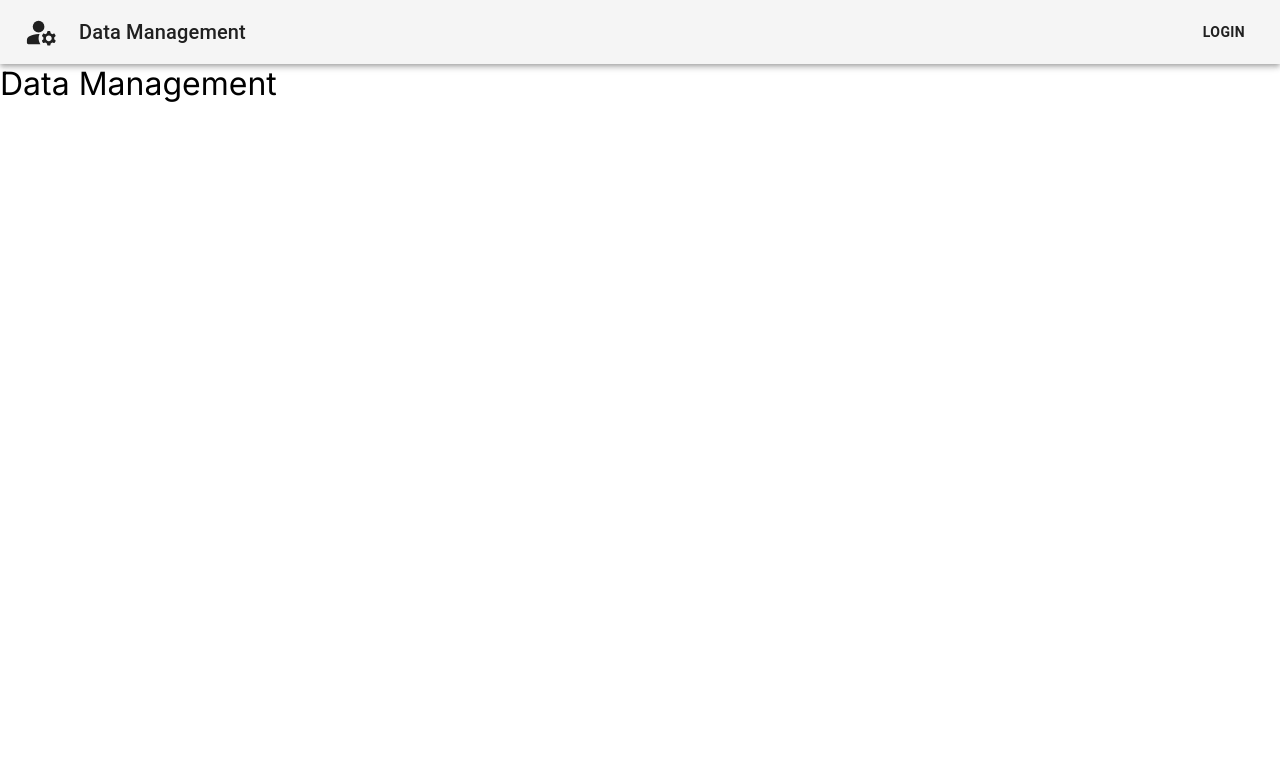
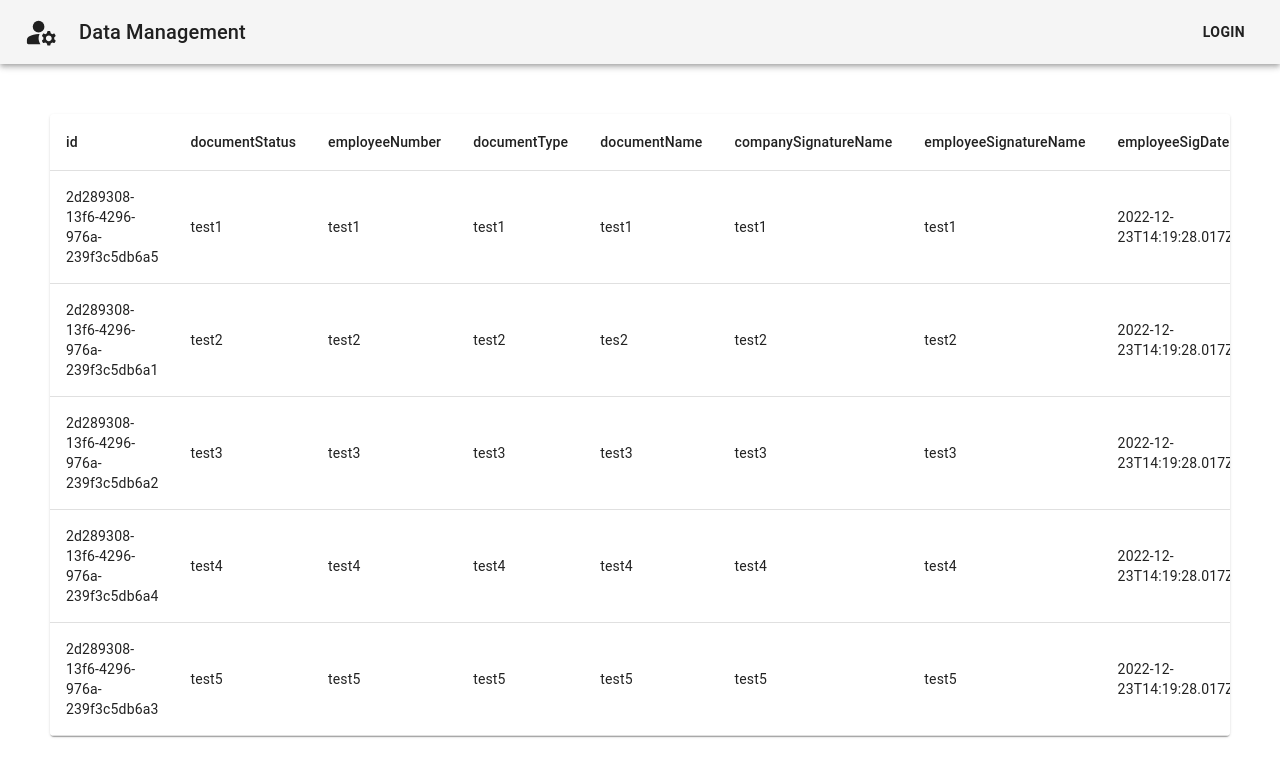
Before and after one commit to Hire-Hoffee/Data-Management, a Next.js app: page / in a window 1280 px wide. Shown: the top 776 px of the page. Built offline with nearby package versions, Linux system fonts and the light colour scheme.

Commit message:
Table and mock data

```diff
--- /dev/null
+++ b/src/app/components/DataTable/DataTable.tsx
@@ -0,0 +1,52 @@
+import React from "react";
+import {
+  Table,
+  TableBody,
+  TableCell,
+  TableContainer,
+  TableHead,
+  TableRow,
+  Paper,
+} from "@mui/material";
+import { employeeData } from "@/app/utils/mockData";
+
+type Props = {};
+
+function DataTable({}: Props) {
+  return (
+    <TableContainer component={Paper}>
+      <Table sx={{ minWidth: 650 }} aria-label="simple table">
+        <TableHead color="primary">
+          <TableRow>
+            <TableCell>id</TableCell>
+            <TableCell>documentStatus</TableCell>
+            <TableCell>employeeNumber</TableCell>
+            <TableCell>documentType</TableCell>
+            <TableCell>documentName</TableCell>
+            <TableCell>companySignatureName</TableCell>
+            <TableCell>employeeSignatureName</TableCell>
+            <TableCell>employeeSigDate</TableCell>
+            <TableCell>companySigDate</TableCell>
+          </TableRow>
+        </TableHead>
+        <TableBody>
+          {employeeData.map((item) => (
+            <TableRow key={item.id}>
+              <TableCell>{item.id}</TableCell>
+              <TableCell>{item.documentStatus}</TableCell>
+              <TableCell>{item.employeeNumber}</TableCell>
+              <TableCell>{item.documentType}</TableCell>
+              <TableCell>{item.documentName}</TableCell>
+              <TableCell>{item.companySignatureName}</TableCell>
+              <TableCell>{item.employeeSignatureName}</TableCell>
+              <TableCell>{item.employeeSigDate}</TableCell>
+              <TableCell>{item.companySigDate}</TableCell>
+            </TableRow>
+          ))}
+        </TableBody>
+      </Table>
+    </TableContainer>
+  );
+}
+
+export default DataTable;
--- a/src/app/page.tsx
+++ b/src/app/page.tsx
@@ -1,7 +1,10 @@
+import DataTable from "./components/DataTable/DataTable";
+import { Box } from "@mui/material";
+
 export default function Home() {
   return (
-    <div>
-      <h1>Data Management</h1>
-    </div>
+    <Box margin="50px">
+      <DataTable />
+    </Box>
   );
 }
--- /dev/null
+++ b/src/app/utils/mockData.ts
@@ -0,0 +1,69 @@
+type Employee = {
+  id: string;
+  documentStatus: string;
+  employeeNumber: string;
+  documentType: string;
+  documentName: string;
+  companySignatureName: string;
+  employeeSignatureName: string;
+  employeeSigDate: string;
+  companySigDate: string;
+};
+
+export const employeeData = [
+  {
+    id: "2d289308-13f6-4296-976a-239f3c5db6a5",
+    documentStatus: "test1",
+    employeeNumber: "test1",
+    documentType: "test1",
+    documentName: "test1",
+    companySignatureName: "test1",
+    employeeSignatureName: "test1",
+    employeeSigDate: "2022-12-23T14:19:28.017Z",
+    companySigDate: "2022-12-23T14:19:28.017Z",
+  },
+  {
+    id: "2d289308-13f6-4296-976a-239f3c5db6a1",
+    documentStatus: "test2",
+    employeeNumber: "test2",
+    documentType: "test2",
+    documentName: "tes2",
+    companySignatureName: "test2",
+    employeeSignatureName: "test2",
+    employeeSigDate: "2022-12-23T14:19:28.017Z",
+    companySigDate: "2022-12-23T14:19:28.017Z",
+  },
+  {
+    id: "2d289308-13f6-4296-976a-239f3c5db6a2",
+    documentStatus: "test3",
+    employeeNumber: "test3",
+    documentType: "test3",
+    documentName: "test3",
+    companySignatureName: "test3",
+    employeeSignatureName: "test3",
+    employeeSigDate: "2022-12-23T14:19:28.017Z",
+    companySigDate: "2022-12-23T14:19:28.017Z",
+  },
+  {
+    id: "2d289308-13f6-4296-976a-239f3c5db6a4",
+    documentStatus: "test4",
+    employeeNumber: "test4",
+    documentType: "test4",
+    documentName: "test4",
+    companySignatureName: "test4",
+    employeeSignatureName: "test4",
+    employeeSigDate: "2022-12-23T14:19:28.017Z",
+    companySigDate: "2022-12-23T14:19:28.017Z",
+  },
+  {
+    id: "2d289308-13f6-4296-976a-239f3c5db6a3",
+    documentStatus: "test5",
+    employeeNumber: "test5",
+    documentType: "test5",
+    documentName: "test5",
+    companySignatureName: "test5",
+    employeeSignatureName: "test5",
+    employeeSigDate: "2022-12-23T14:19:28.017Z",
+    companySigDate: "2022-12-23T14:19:28.017Z",
+  },
+];
```
